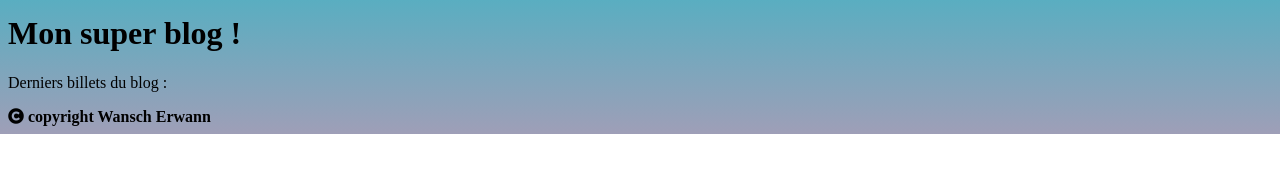
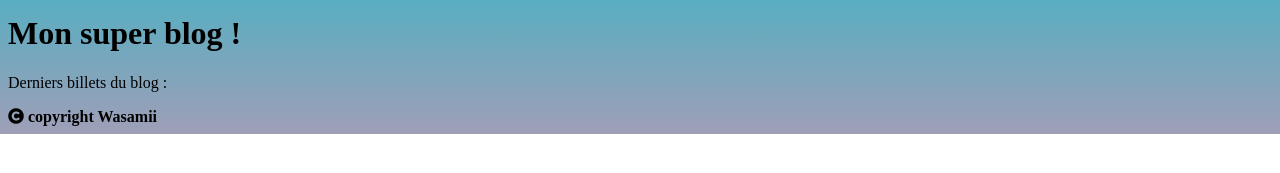
Before and after one commit to Wasamiii/Projet-4---PHP, a PHP site: page / in a window 1280 px wide. Shown: the part 181-354 px from the top of the page. Run offline with PHP 8.4, Linux system fonts and the light colour scheme; data that the repository does not hold is empty.

Commit message:
Change pseudo for footer

```diff
--- a/view/frontend/footer.php
+++ b/view/frontend/footer.php
@@ -1 +1 @@
-<i class="fa fa-copyright" aria-hidden="true">  copyright Wansch Erwann</i>
+<i class="fa fa-copyright" aria-hidden="true">  copyright Wasamii</i>
```
